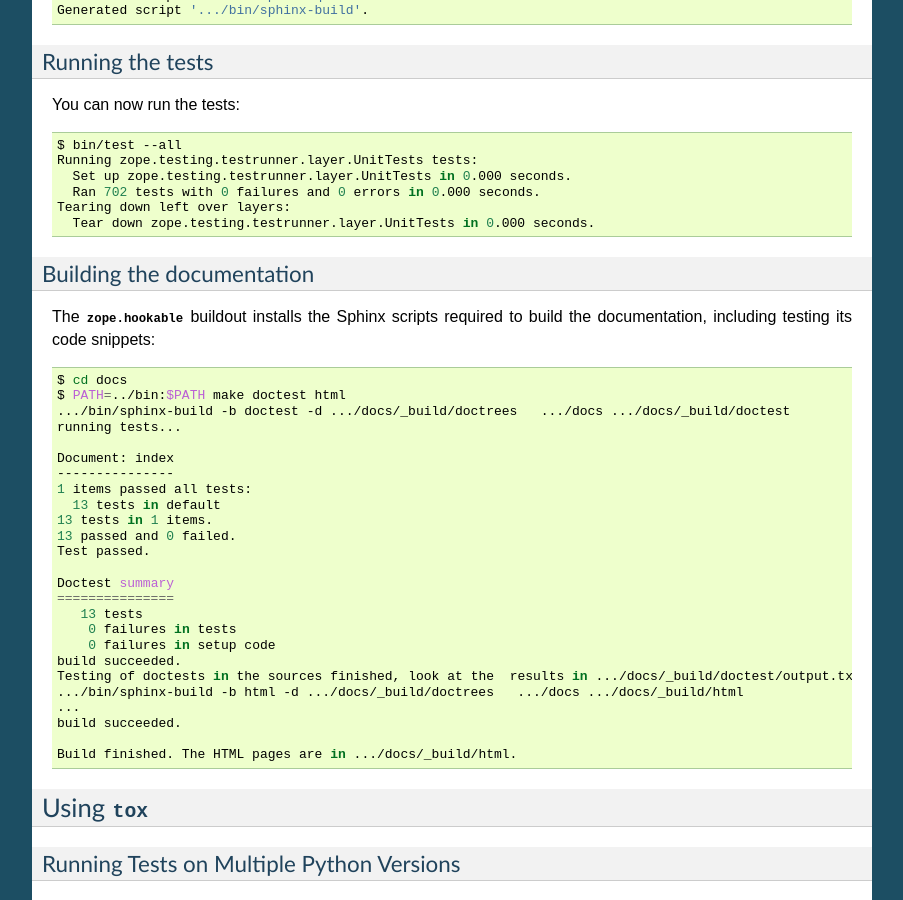
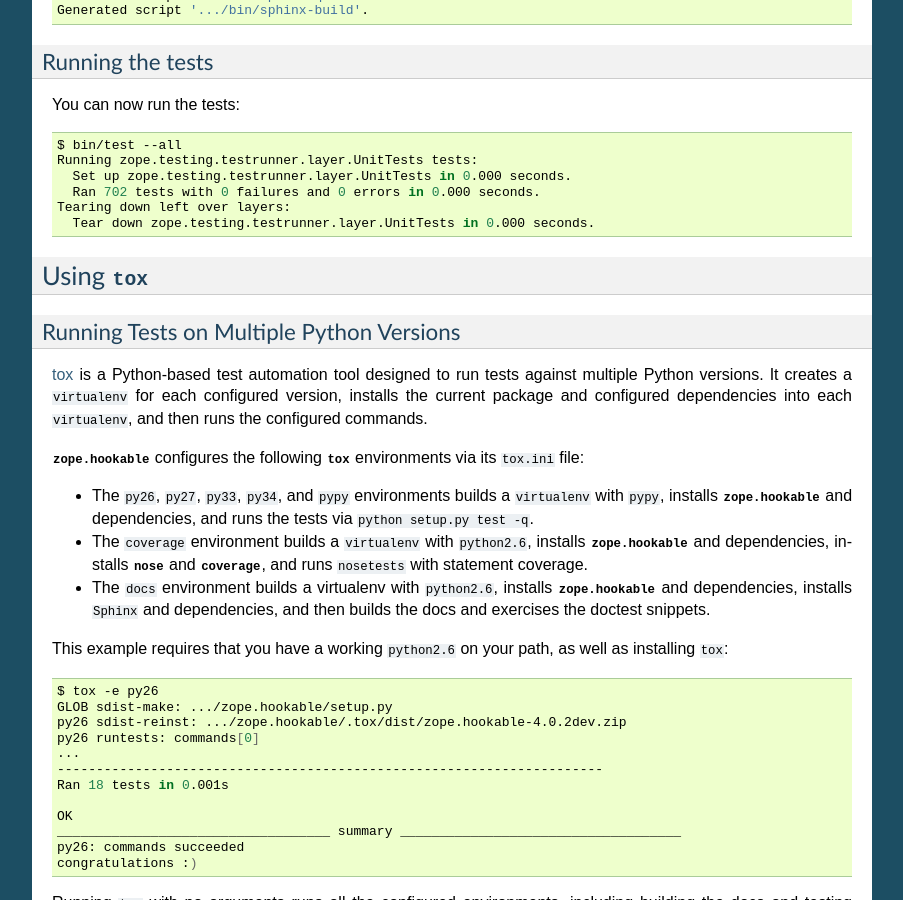
Before and after one commit to zopefoundation/zope.hookable, a Sphinx documentation site: the page built from docs/hacking.rst, in a window 1280 px wide and 900 px high, scrolled down 2464 px. Shown: the whole window, without its empty margins (198-1101 px from the left). Built offline with Sphinx 7.4.7, drawn with Linux system fonts in a browser that asks for light colours; some of the changed text lies outside the part shown.

Commit message:
Remove no-longer true mention of building docs in buildout.

```diff
--- a/docs/hacking.rst
+++ b/docs/hacking.rst
@@ -186,43 +186,6 @@
      Tear down zope.testing.testrunner.layer.UnitTests in 0.000 seconds.
 
 
-Building the documentation
---------------------------
-
-The :mod:`zope.hookable` buildout installs the Sphinx scripts required to
-build the documentation, including testing its code snippets:
-
-.. todo:: verify this!
-
-.. code-block:: sh
-
-   $ cd docs
-   $ PATH=../bin:$PATH make doctest html
-   .../bin/sphinx-build -b doctest -d .../docs/_build/doctrees   .../docs .../docs/_build/doctest
-   running tests...
-
-   Document: index
-   ---------------
-   1 items passed all tests:
-     13 tests in default
-   13 tests in 1 items.
-   13 passed and 0 failed.
-   Test passed.
-
-   Doctest summary
-   ===============
-      13 tests
-       0 failures in tests
-       0 failures in setup code
-   build succeeded.
-   Testing of doctests in the sources finished, look at the  results in .../docs/_build/doctest/output.txt.
-   .../bin/sphinx-build -b html -d .../docs/_build/doctrees   .../docs .../docs/_build/html
-   ...
-   build succeeded.
-
-   Build finished. The HTML pages are in .../docs/_build/html.
-
-
 Using :mod:`tox`
 ################
 
```
